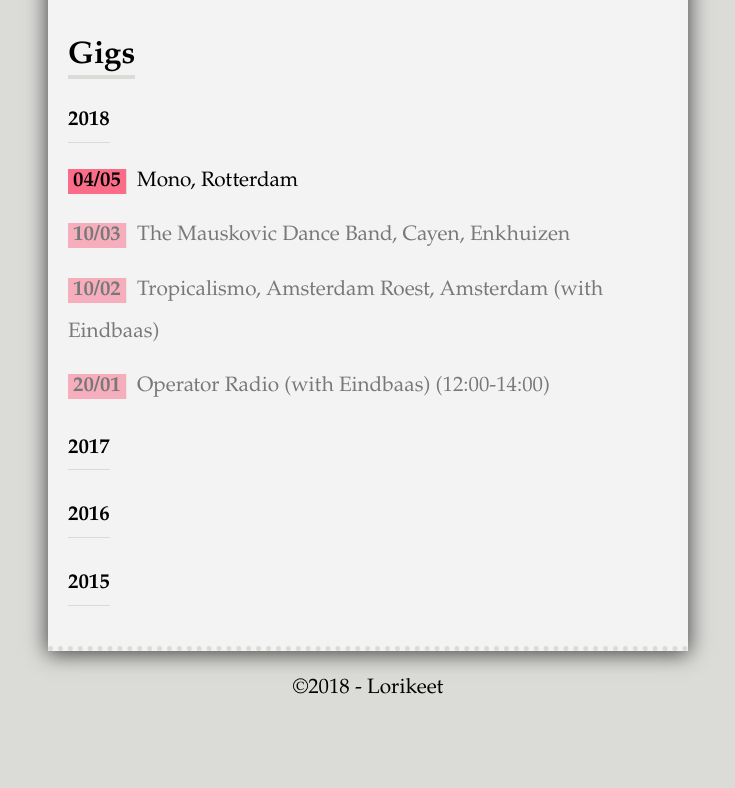
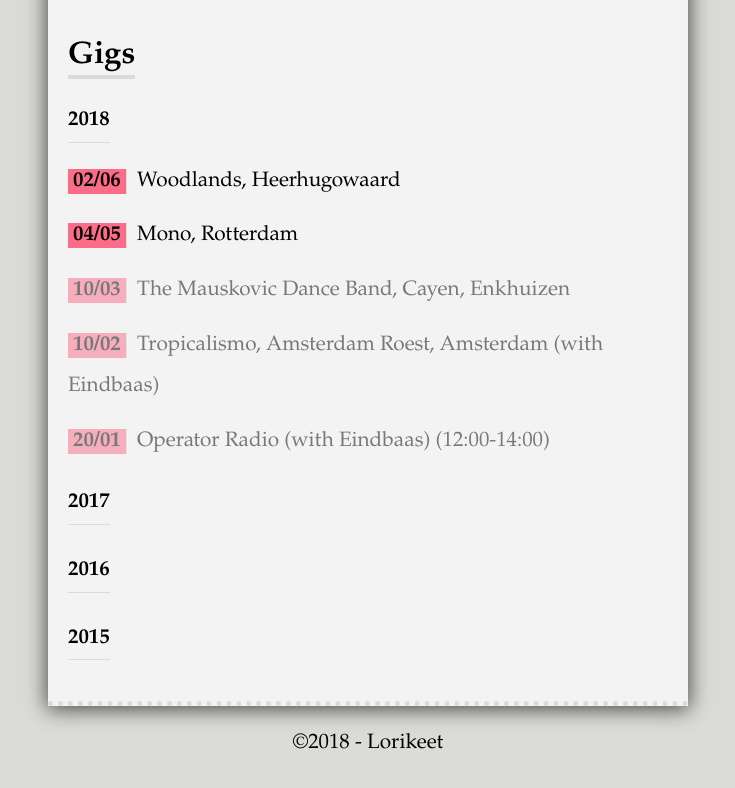
Before and after one commit to grdw/lorikeet, a Jekyll site: the page built from index.html, in a window 1280 px wide, cut to the strip 662-1463 px from the top of the page. Shown: the top 788 px of the strip, without its empty margins (272-1007 px from the left). Built offline with Jekyll 4.4.1, drawn with Linux system fonts in a browser that asks for light colours; before the commit the page ends 1408 px from its top, so only the background shows below that.

Commit message:
Bump event

```diff
--- a/_data/events.yaml
+++ b/_data/events.yaml
@@ -1,4 +1,6 @@
 2018:
+  - date: "2018-06-02"
+    event: "Woodlands, Heerhugowaard"
   - date: "2018-05-04"
     event: "Mono, Rotterdam"
   - date: "2018-03-10"
```
